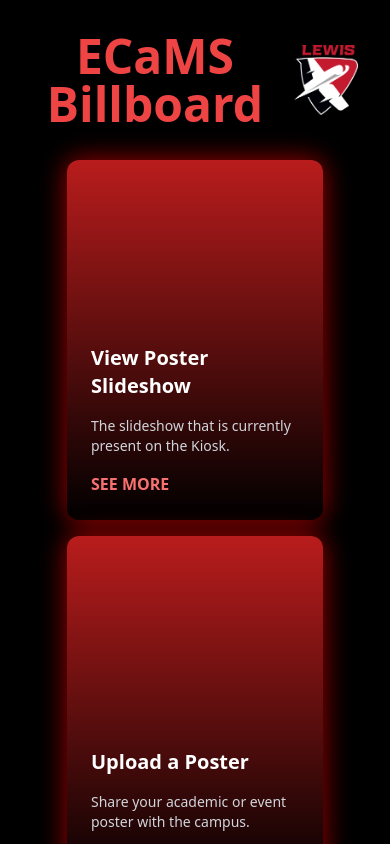
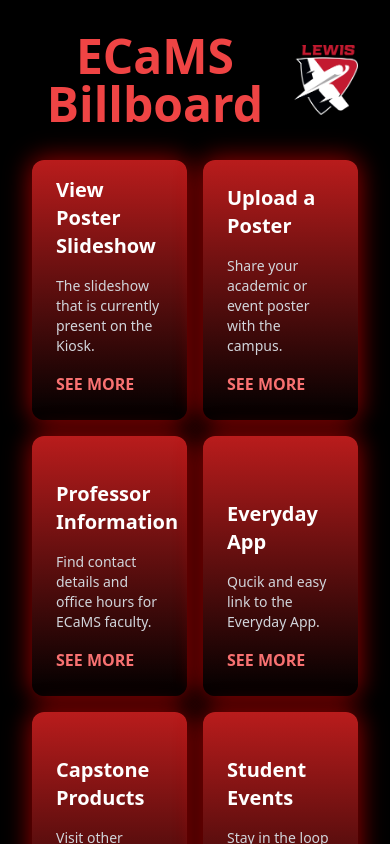
Before and after one commit to ECaMS-Billboard/ecams-billboard, a React (Create React App) app: page / in a window 390 px wide. Shown: the top 844 px of the page. Built offline with nearby package versions, Linux system fonts and the light colour scheme; the HTML template or start-up script is replaced by a standard one.

Commit message:
Better Scalable Home Page and Mobile Support

```diff
--- a/src/pages/Home.js
+++ b/src/pages/Home.js
@@ -9,12 +9,12 @@ function Home({ links }) {
         <img className="w-16" src="lewis_logo.png" alt="Lewis Logo" />
       </div>
 
-      <div className="grid grid-cols-1 sm:grid-cols-2 gap-4 sm:gap-x-2 place-items-center">
+      <div className="grid grid-cols-2 lg:grid-cols-3 gap-4 lg:gap-x-2 place-items-center">
         {links.map((link, index) => (
           <Link
             key={index}
             to={link.path}
-            className="group w-64 h-[360px] rounded-xl cursor-pointer"
+            className="group w-full sm:w-1/2 md:w-64 h-[260px] sm:h-[320px] md:h-[360px] rounded-xl cursor-pointer"
             style={{
               perspective: '1000px',
               WebkitPerspective: '1000px', // For Safari
```
